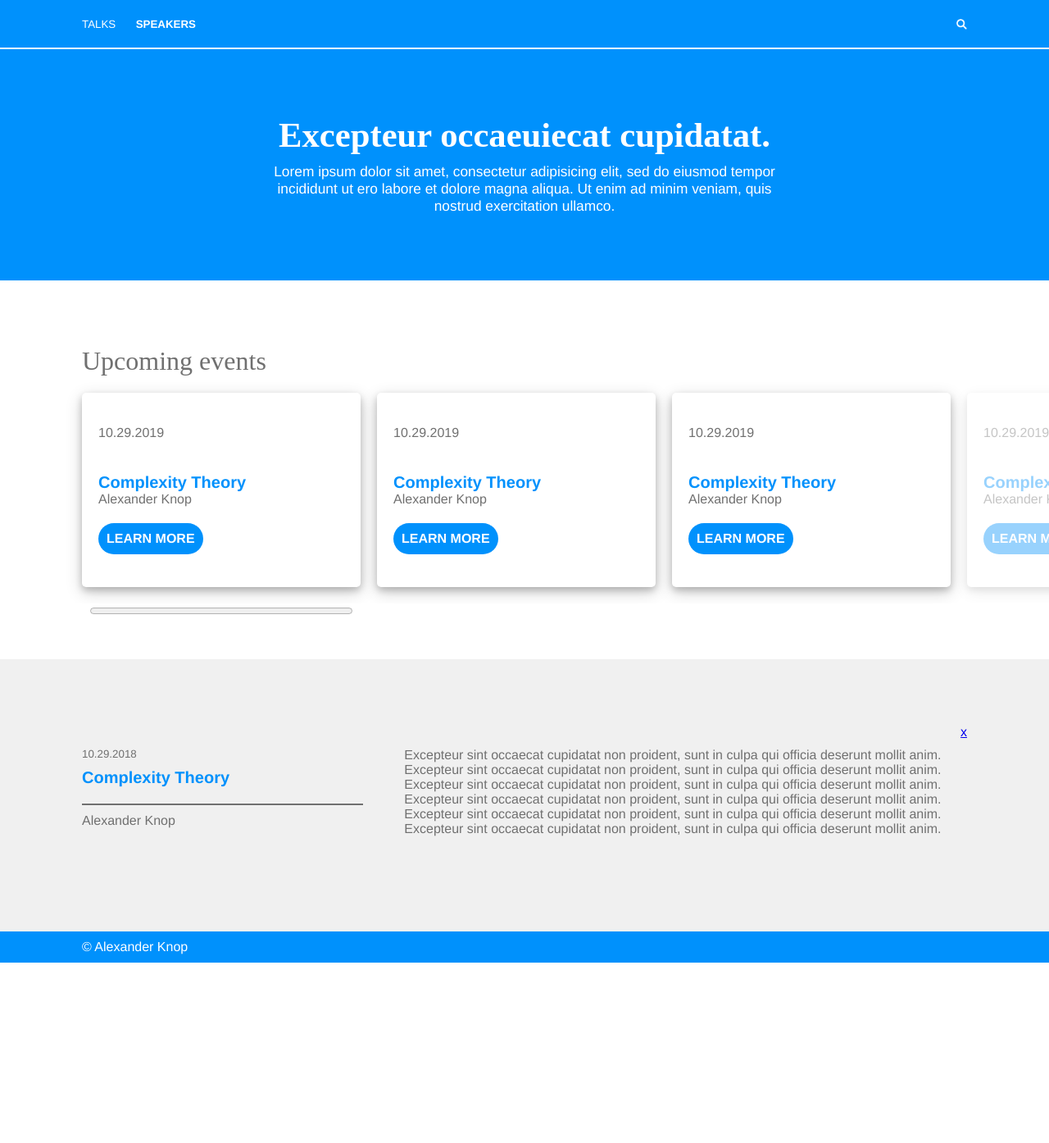
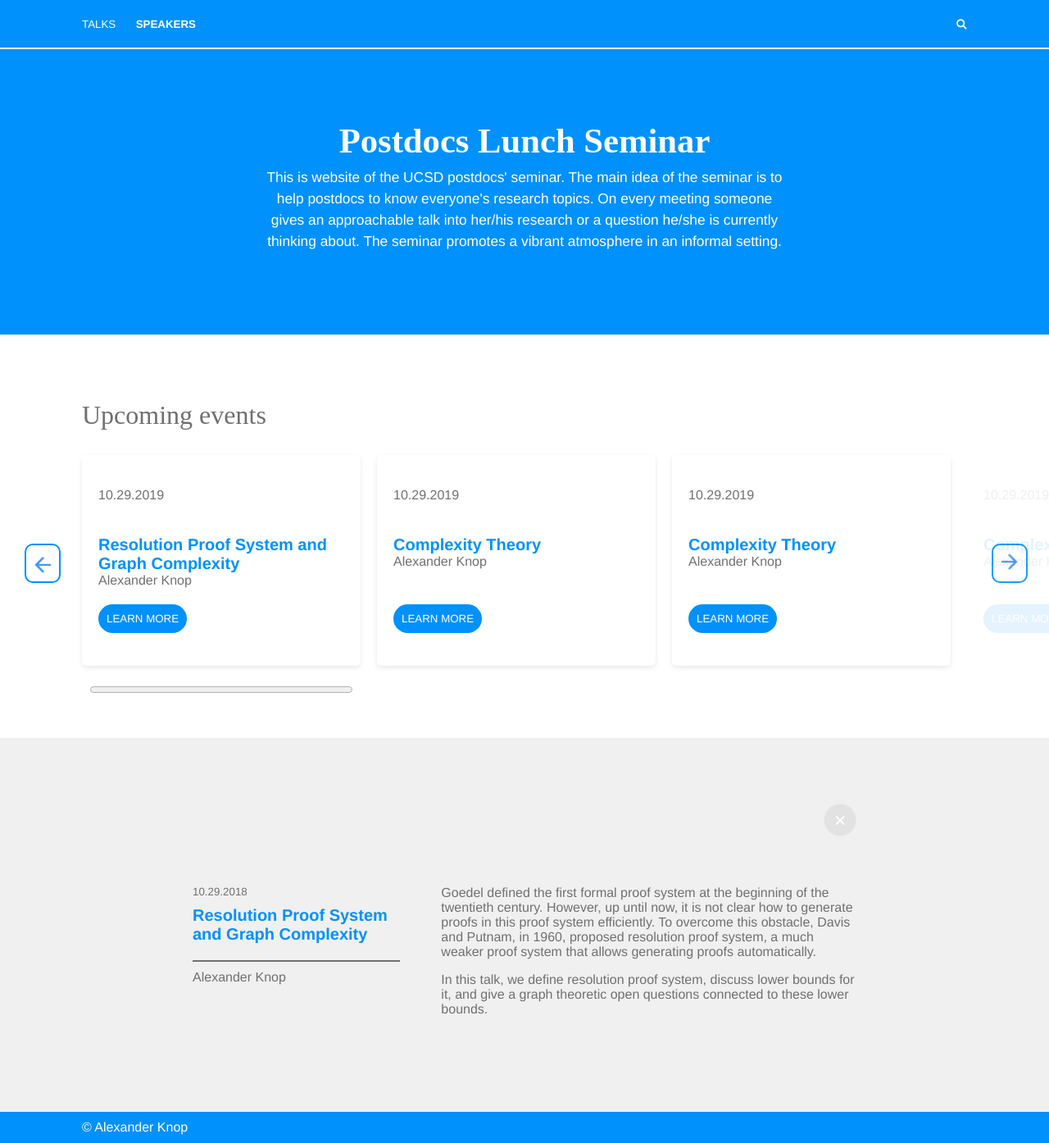
Before and after one commit to alexanderknop/Agora, a Jekyll site: the page built from _talks/2018-10-29.md, in a window 1280 px wide. Shown: the whole page at 82% size. Built offline with Jekyll 4.4.1, drawn with Linux system fonts in a browser that asks for light colours; before the commit the page ends 1174 px from its top, so only the background shows below that.

Commit message:
Fix styles

```diff
--- a/_config.yml
+++ b/_config.yml
@@ -1,9 +1,11 @@
-title: Excepteur occaeuiecat cupidatat.
+title: Postdocs Lunch Seminar
 description: >-
-    Lorem ipsum dolor sit amet, consectetur adipisicing elit,
-    sed do eiusmod tempor incididunt ut ero labore et dolore
-    magna aliqua. Ut enim ad minim veniam, quis nostrud
-    exercitation ullamco.
+    This is website of the UCSD postdocs' seminar. The main idea of the seminar is
+    to help postdocs to know everyone's research topics. On every meeting someone
+    gives an approachable talk into her/his research or a question he/she is
+    currently thinking about. The seminar promotes a vibrant atmosphere in an
+    informal setting.
+
 baseurl: ""
 url: ""
 
--- a/_layouts/talk.html
+++ b/_layouts/talk.html
@@ -65,7 +65,7 @@
             {% capture date %}{{page.date | date: '%s' | plus: 0 }}{% endcapture %}
             {% if date > now %}
                 <div class = "talk">
-                    <a href = "{{ '/' | relative_url }}">x</a>
+                    <a href = "{{ '/' | relative_url }}"><img src = "/assets/icons/close.png"></img></a>
                     <time>{{ page.date | date: "%m.%d.%Y"}}</time>
                     <div>{{ page.title }}</div>
                     <div>{{ page.speaker }}</div>
@@ -76,6 +76,8 @@
                 <div class = "list">
                     <h1>Upcoming events</h1>
                     <ul>
+                        <a class = "arrow left"><img src = "/assets/icons/arrow.png"></img></a>
+                        <a class = "arrow right"><img src = "/assets/icons/arrow.png"></img></a>
                         {% assign counter = 0 %}
                         {% capture now %}{{'now' | date: '%s' | plus: 0 }}{% endcapture %}
                         {% for talk in site.talks %}
@@ -99,7 +101,7 @@
             {% capture date %}{{page.date | date: '%s' | plus: 0 }}{% endcapture %}
             {% if date <= now %}
                 <div class = "talk">
-                    <a href = "{{ '/' | relative_url }}">x</a>
+                    <a href = "{{ '/' | relative_url }}"><img src = "/assets/icons/close.png"></img></a>
                     <time>{{ page.date | date: "%m.%d.%Y"}}</time>
                     <div>{{ page.title }}</div>
                     <div>{{ page.speaker }}</div>
@@ -110,6 +112,8 @@
                 <div class = "list">
                     <h1>Past events</h1>
                     <ul>
+                        <a class = "arrow left"><img src = "/assets/icons/arrow.png"></img></a>
+                        <a class = "arrow right"><img src = "/assets/icons/arrow.png"></img></a>
                         {% assign counter = 0 %}
                         {% capture now %}{{'now' | date: '%s' | plus: 0 }}{% endcapture %}
                         {% for talk in site.talks %}
--- a/_talks/2018-10-29.md
+++ b/_talks/2018-10-29.md
@@ -1,6 +1,8 @@
 ---
 speaker: "Alexander Knop"
 date: "29.10.2018"
-title: "Complexity Theory"
+title: "Resolution Proof System and Graph Complexity"
 ---
-Excepteur sint occaecat cupidatat non proident, sunt in culpa qui officia deserunt mollit anim. Excepteur sint occaecat cupidatat non proident, sunt in culpa qui officia deserunt mollit anim. Excepteur sint occaecat cupidatat non proident, sunt in culpa qui officia deserunt mollit anim. Excepteur sint occaecat cupidatat non proident, sunt in culpa qui officia deserunt mollit anim. Excepteur sint occaecat cupidatat non proident, sunt in culpa qui officia deserunt mollit anim. Excepteur sint occaecat cupidatat non proident, sunt in culpa qui officia deserunt mollit anim.
+Goedel defined the first formal proof system at the beginning of the twentieth century. However, up until now, it is not clear how to generate proofs in this proof system efficiently. To overcome this obstacle, Davis and Putnam, in 1960, proposed resolution proof system, a much weaker proof system that allows generating proofs automatically.
+
+In this talk, we define resolution proof system, discuss lower bounds for it, and give a graph theoretic open questions connected to these lower bounds.
--- a/assets/css/desktop.scss
+++ b/assets/css/desktop.scss
@@ -70,17 +70,17 @@ body {
             align-items: center;
 
             max-width: 1080px;
+            line-height: 1.5;
 
             margin-left: auto;
             margin-right: auto;
 
             padding-top: 80px;
-            padding-bottom: 80px;
+            padding-bottom: 100px;
 
             & > h1 {
                 font-size: 32pt;
                 margin: 0;
-                margin-bottom: 10px;
             }
 
             & > div {
@@ -143,6 +143,8 @@ body {
             & > h1 {
                 font-weight: 100;
                 margin: 0;
+
+                margin-bottom: 10px;
             }
 
             & > ul {
@@ -161,7 +163,36 @@ body {
 
                 font-family: $helvetica;
 
+                position: relative;
+
+                & > .arrow {
+                    position: absolute;
+
+                    border: 2px solid $blue;
+                    border-radius: 10px;
+                    padding: 10px;
+
+                    &.left {
+                        top: calc(50% - 20px);
+                        left: calc(25vw - 270px - 20px);
+                        transform: rotate(180deg);
+                    }
+
+                    &.right {
+                        top: calc(50% - 20px);
+                        left: calc(50vw - 540px + 1080px + 25vw - 270px - 20px);
+                    }
+
+                    & > img {
+                        height: 20px;
+                    }
+                }
+
                 & > li {
+                    display: grid;
+
+                    grid-template-rows: auto auto 1fr auto;
+
                     flex-shrink: 0;
 
                     background-color: white;
@@ -172,13 +203,13 @@ body {
                     box-sizing: border-box;
 
                     border-radius: 5px;
-                    box-shadow: 0 4px 8px 0 rgba(0, 0, 0, 0.2),
-                        0 6px 20px 0 rgba(0, 0, 0, 0.19);
+                    box-shadow: 0 2px 4px 0 rgba(0, 0, 0, 0.05),
+                        0 3px 10px 0 rgba(0, 0, 0, 0.049);
 
                     margin-right: 20px;
 
-                    &:nth-child(n + 4) {
-                        opacity: 0.4;
+                    &:nth-of-type(n + 4) {
+                        opacity: 0.1;
                     }
 
                     & > time {
@@ -195,7 +226,10 @@ body {
                     }
 
                     & > a {
-                        display: inline-block;
+                        display: block;
+                        justify-self: start;
+                        align-self: end;
+                        text-align: center;
 
                         border-radius: 25px;
                         padding: 10px;
@@ -206,7 +240,8 @@ body {
 
                         border: 0;
 
-                        font-weight: bold;
+                        font-size: 10pt;
+
 
                         text-decoration: none;
                     }
@@ -224,8 +259,8 @@ body {
                 "title content"
                 "name content";
 
-            padding-left: calc(50vw - 540px);
-            padding-right: calc(50vw - 540px);
+            padding-left: calc(50vw - 405px);
+            padding-right: calc(50vw - 405px);
 
             padding-top: 80px;
             padding-bottom: 100px;
@@ -250,6 +285,16 @@ body {
                 grid-area: close;
 
                 justify-self: end;
+
+                width: 40px;
+                height: 40px;
+
+                & > img {
+                    width: 100%;
+                    height: 100%;
+                }
+
+                margin-bottom: 50px;
             }
 
             & > time {
```
Also changed, not shown: _talks/2019-10-29.md (+4 -2 lines), index.html (+6 -2 lines), assets/icons/arrow.png (added), assets/icons/close.png (added).
